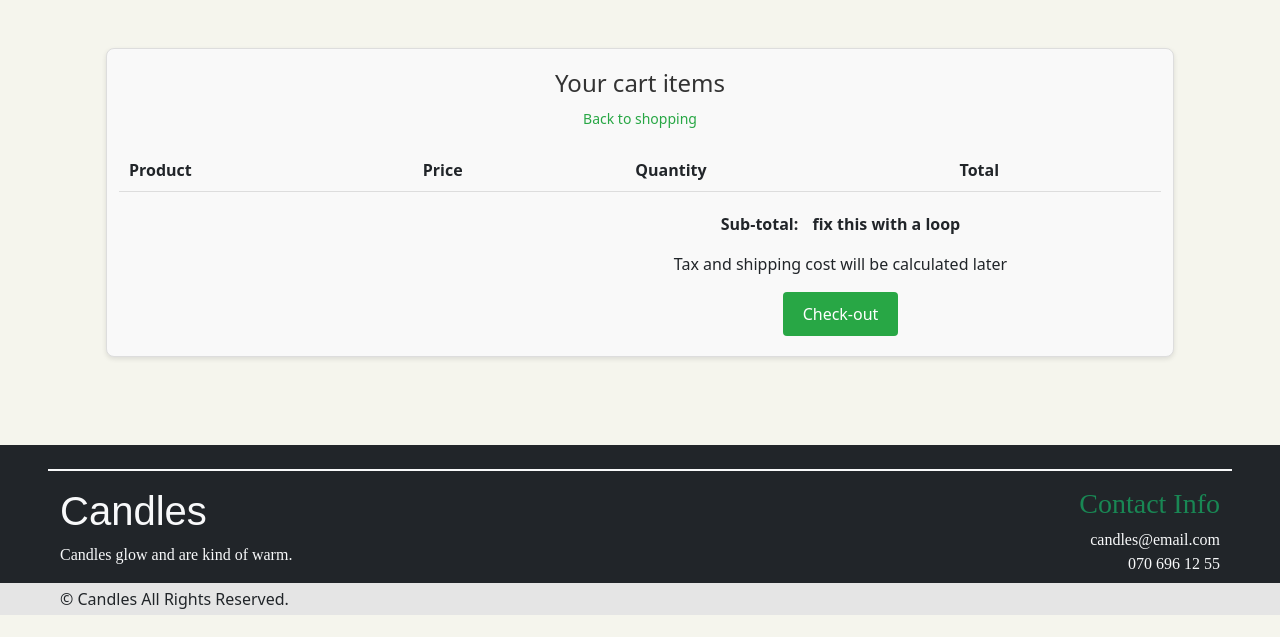
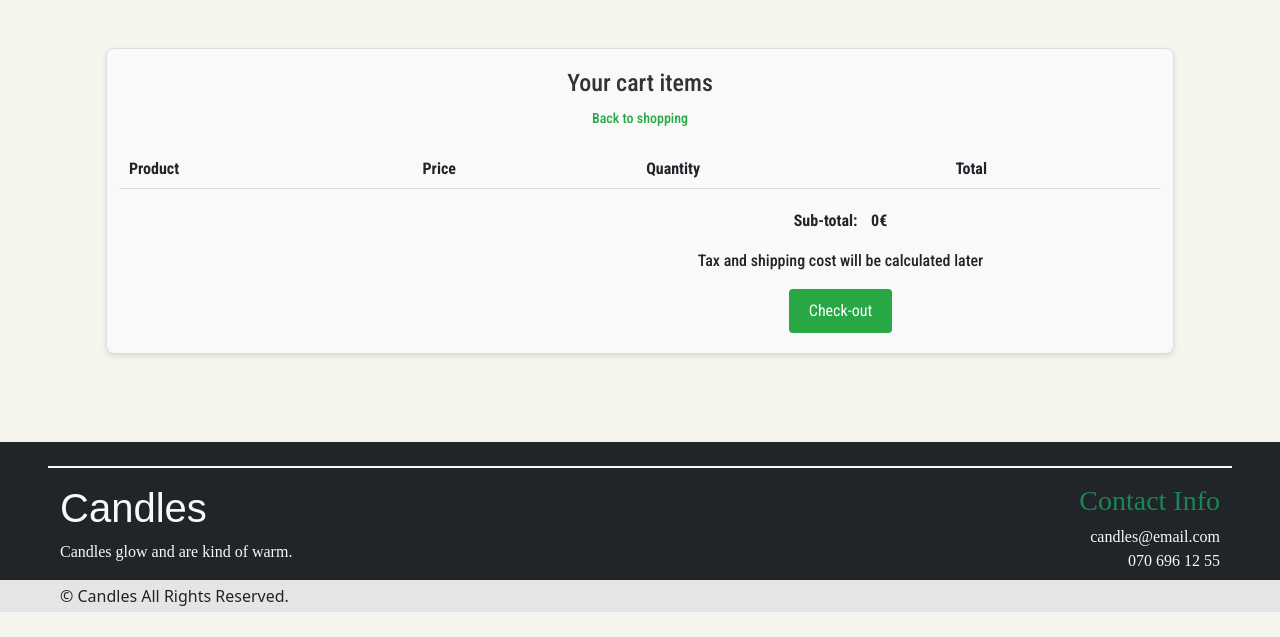
Before and after one commit to tsiapalis/webshop_group, a Django app: page /cart/ in a window 1280 px wide. Shown: the part 86-723 px from the top of the page. Run offline with Django 5.2, Linux system fonts and the light colour scheme; lists and menus that the app fills with data are empty; some libraries are stand-ins or nearby versions; some web fonts are replaced.

Commit message:
added subTotalt

```diff
--- a/core_app/cart_view.py
+++ b/core_app/cart_view.py
@@ -8,12 +8,14 @@ class CartView(View):
     def get(self, request):
         cart = request.session.get('cart', {})
 
+        subTotal = 0
         items = []
         for id, quantity in cart.items():
             item = get_object_or_404(Candle, id=id)
             items.append({'item': item, 'quantity': quantity})
-        print(items)
-        return render(request, 'core_app/cart.html', {'items': items, 'cart_count': sum(cart.values())})
+            subTotal += item.price * quantity
+
+        return render(request, 'core_app/cart.html', {'items': items, 'cart_count': sum(cart.values()), 'subTotal': subTotal})
 
     def post(self, request):
         method = self.request.POST.get('method', '').lower()
--- a/templates/core_app/cart.html
+++ b/templates/core_app/cart.html
@@ -5,7 +5,7 @@
 {% block body_block %}
 <div class="container mt-100 mt-60 p-5">
     <div class="row">
-        <section class="cart">
+        <section class="cart roboto-font">
             <h1>Your cart items</h1>
             <span class="vart_view">
                 <a href="{% url 'core_app:discovery' %}" class="back-to-shopping"><span style="text-align: center;">Back
@@ -25,15 +25,17 @@
                     {% for item in items %}
                     <tr>
                         <td class="product-info">
-                            <img src="{{ item.item.image.url }}" alt="Example Image"
-                                style="height: 140px; width:140px;">
-                            <div>
-                                <p>{{ item.item.title }}</p>
+                            <a href="{% url 'core_app:detailed_item' item.item.id %}" class="text-decoration-none">
+                                <img src="{{ item.item.image.url }}" alt="Example Image"
+                                    style="height: 140px; width:140px;">
+                            </a>
+                            <div class="align-self-center">
+                                <p class="stick-no-bills-font fs-3 h2 pb-2">{{ item.item.title }}</p>
                                 <form method="post" action="{% url 'core_app:cart' %}">
                                     {% csrf_token %}
                                     <input type="hidden" name="item_id" value="{{ item.item.id }}">
                                     <input type="hidden" name="method" value="delete">
-                                    <button class="remove" type="submit">Remove</button>
+                                    <button class="btn btn-outline-danger" type="submit">Remove</button>
                                 </form>
                             </div>
                         </td>
@@ -52,11 +54,8 @@
                 </tbody>
             </table>
             <div class="cart-summary">
-                <div style="width: 50%; display: block; position: relative; float: left;">
-
-                </div>
                 <div style="width: 50%; display: block; position: relative; float: right;">
-                    <p class="cart_total">Sub-total: <span class="cart_price">{{ "fix this with a loop" }}</span></p>
+                    <p class="cart_total">Sub-total: <span class="cart_price">{{ subTotal }}€</span></p>
                     <p>Tax and shipping cost will be calculated later</p>
                     <button class="checkout-btn">Check-out</button>
                 </div>
@@ -64,9 +63,5 @@
             </div>
         </section>
     </div>
-
-    <div class="row">
-
-    </div>
 </div>
 {% endblock %}
```
